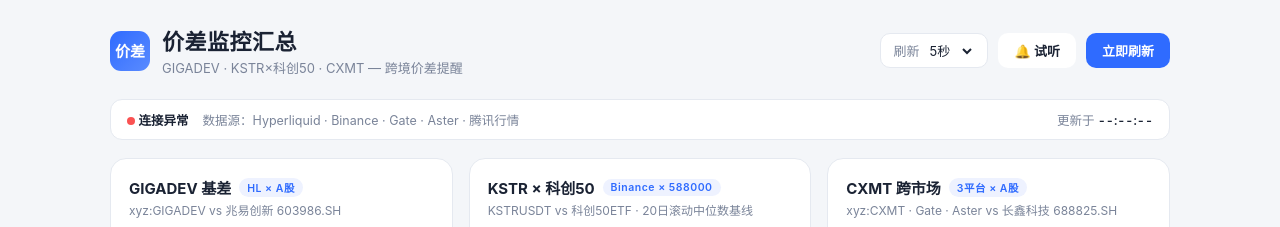
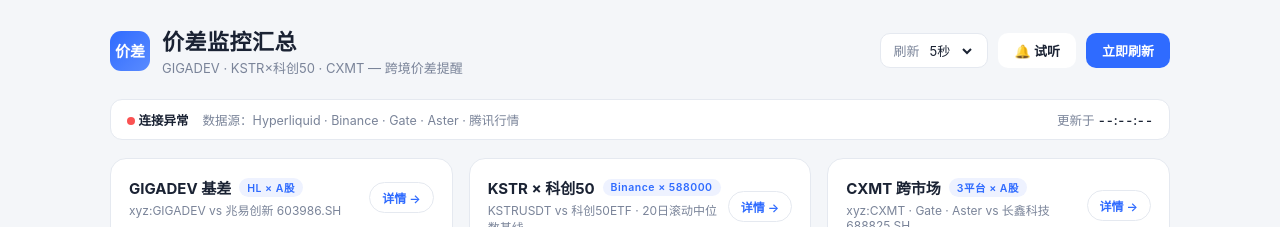
Before and after one commit to surfacebuaa-maker/spread-monitor-summary, a plain HTML site: page index.html in a window 1280 px wide. Shown: the top 227 px of the page. Drawn offline with Linux system fonts and the light colour scheme; no server answers.

Commit message:
Add detail-page links to each monitoring card

```diff
--- a/index.html
+++ b/index.html
@@ -94,6 +94,12 @@
   }
   .card .card-title .tag.warn-tag { background: #fff0f0; color: var(--up); }
   .card .pair { font-size: 12px; color: var(--muted); margin-top: 3px; }
+  .card .card-link {
+    flex: none; font-size: 12px; font-weight: 600; color: var(--accent);
+    text-decoration: none; border: 1px solid var(--border); border-radius: 999px;
+    padding: 6px 12px; white-space: nowrap; transition: border-color .2s, background .2s;
+  }
+  .card .card-link:hover { border-color: var(--accent); background: rgba(47,107,255,.07); }
 
   .spread-main { display: flex; align-items: baseline; gap: 8px; margin: 6px 0 4px; }
   .spread-main .val { font-size: 40px; font-weight: 800; font-variant-numeric: tabular-nums; letter-spacing: -1px; }
@@ -206,6 +212,7 @@
           <div class="card-title">GIGADEV 基差 <span class="tag">HL × A股</span></div>
           <div class="pair">xyz:GIGADEV vs 兆易创新 603986.SH</div>
         </div>
+        <a class="card-link" href="https://gigadev-basis-monitor.surface-buaa139523.chatgpt.site" target="_blank" rel="noopener">详情 →</a>
       </div>
       <div class="spread-main">
         <span class="val" id="giga-val">--</span>
@@ -238,6 +245,7 @@
           <div class="card-title">KSTR × 科创50 <span class="tag">Binance × 588000</span></div>
           <div class="pair">KSTRUSDT vs 科创50ETF · 20日滚动中位数基线</div>
         </div>
+        <a class="card-link" href="https://star50-kstr-spread.surface-buaa139523.chatgpt.site" target="_blank" rel="noopener">详情 →</a>
       </div>
       <div class="spread-main">
         <span class="val" id="kstr-val">--</span>
@@ -270,6 +278,7 @@
           <div class="card-title">CXMT 跨市场 <span class="tag">3平台 × A股</span></div>
           <div class="pair">xyz:CXMT · Gate · Aster vs 长鑫科技 688825.SH</div>
         </div>
+        <a class="card-link" href="https://cxmt-spread-watch.surface-buaa139523.chatgpt.site" target="_blank" rel="noopener">详情 →</a>
       </div>
       <div class="spread-main">
         <span class="val" id="cxmt-val">--</span>
```
